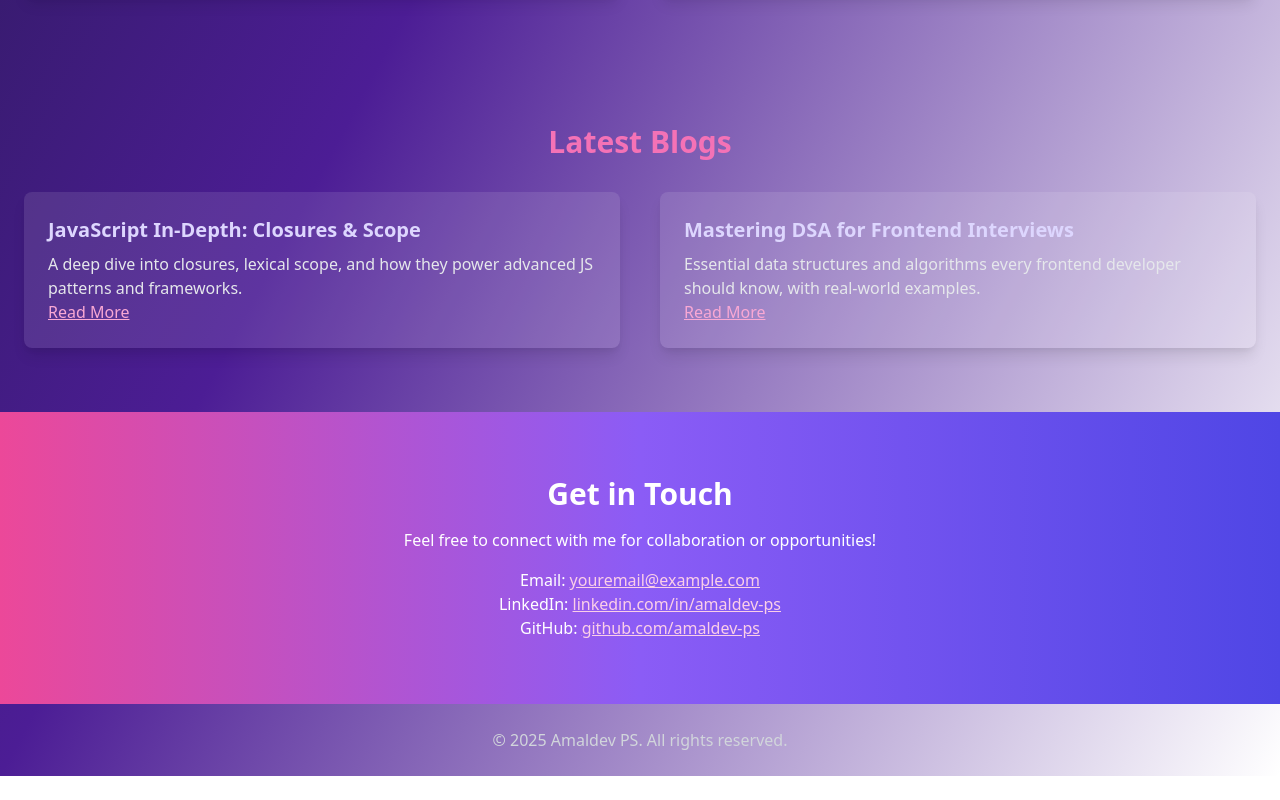
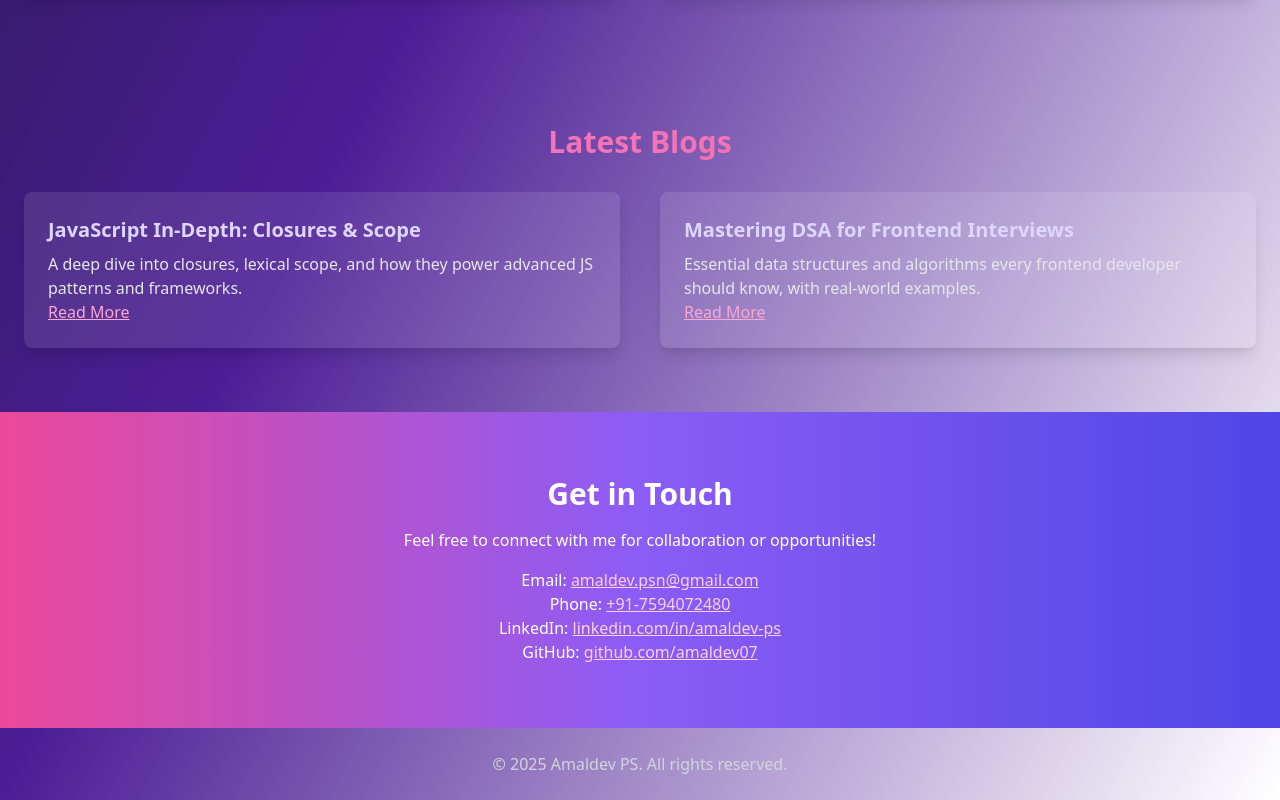
Before and after one commit to amaldev07/portfolio-2025, a plain HTML site: page index1.html in a window 1280 px wide. Shown: the part 1632-2432 px from the top of the page. Before the commit the page ends 2408 px from the top, so only its background shows below. Drawn offline with nearby package versions, Linux system fonts and the light colour scheme.

Commit message:
update index1.html

```diff
--- a/index1.html
+++ b/index1.html
@@ -138,13 +138,14 @@
 
 <!-- Contact Section -->
 
-<section class="bg-gradient-to-r from-pink-500 via-purple-500 to-indigo-600 text-white py-16">
+<section class="bg-gradient-to-r from-pink-500 via-purple-500 to-indigo-600 text-white py-16" id="contact">
     <div class="container mx-auto px-6 text-center">
         <h2 class="text-3xl font-extrabold mb-4">Get in Touch</h2>
         <p class="mb-4">Feel free to connect with me for collaboration or opportunities!</p>
-        <p>Email: <a href="mailto:youremail@example.com" class="underline text-pink-200 hover:text-white">youremail@example.com</a></p>
-        <p>LinkedIn: <a href="#" class="underline text-pink-200 hover:text-white">linkedin.com/in/amaldev-ps</a></p>
-        <p>GitHub: <a href="#" class="underline text-pink-200 hover:text-white">github.com/amaldev-ps</a></p>
+        <p>Email: <a href="mailto:amaldev.psn@gmail.com" class="underline text-pink-200 hover:text-white" target="_blank" rel="noopener noreferrer">amaldev.psn@gmail.com</a></p>
+        <p>Phone: <a href="tel:+917594072480" class="underline text-pink-200 hover:text-white">+91-7594072480</a></p>
+        <p>LinkedIn: <a href="https://www.linkedin.com/in/amaldev-ps/" class="underline text-pink-200 hover:text-white" target="_blank" rel="noopener noreferrer">linkedin.com/in/amaldev-ps</a></p>
+        <p>GitHub: <a href="https://github.com/amaldev07" class="underline text-pink-200 hover:text-white" target="_blank" rel="noopener noreferrer">github.com/amaldev07</a></p>
     </div>
 </section>
 
```
